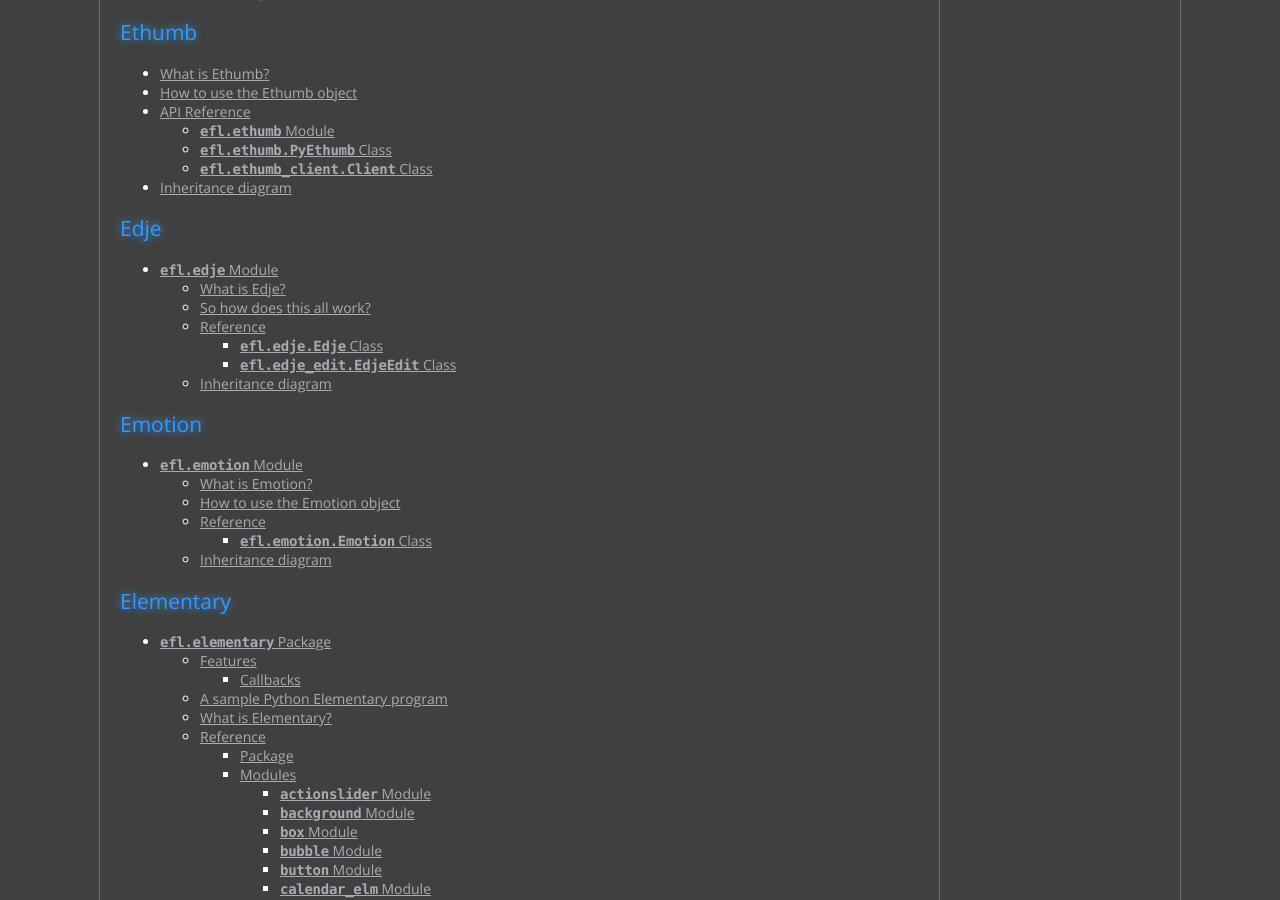
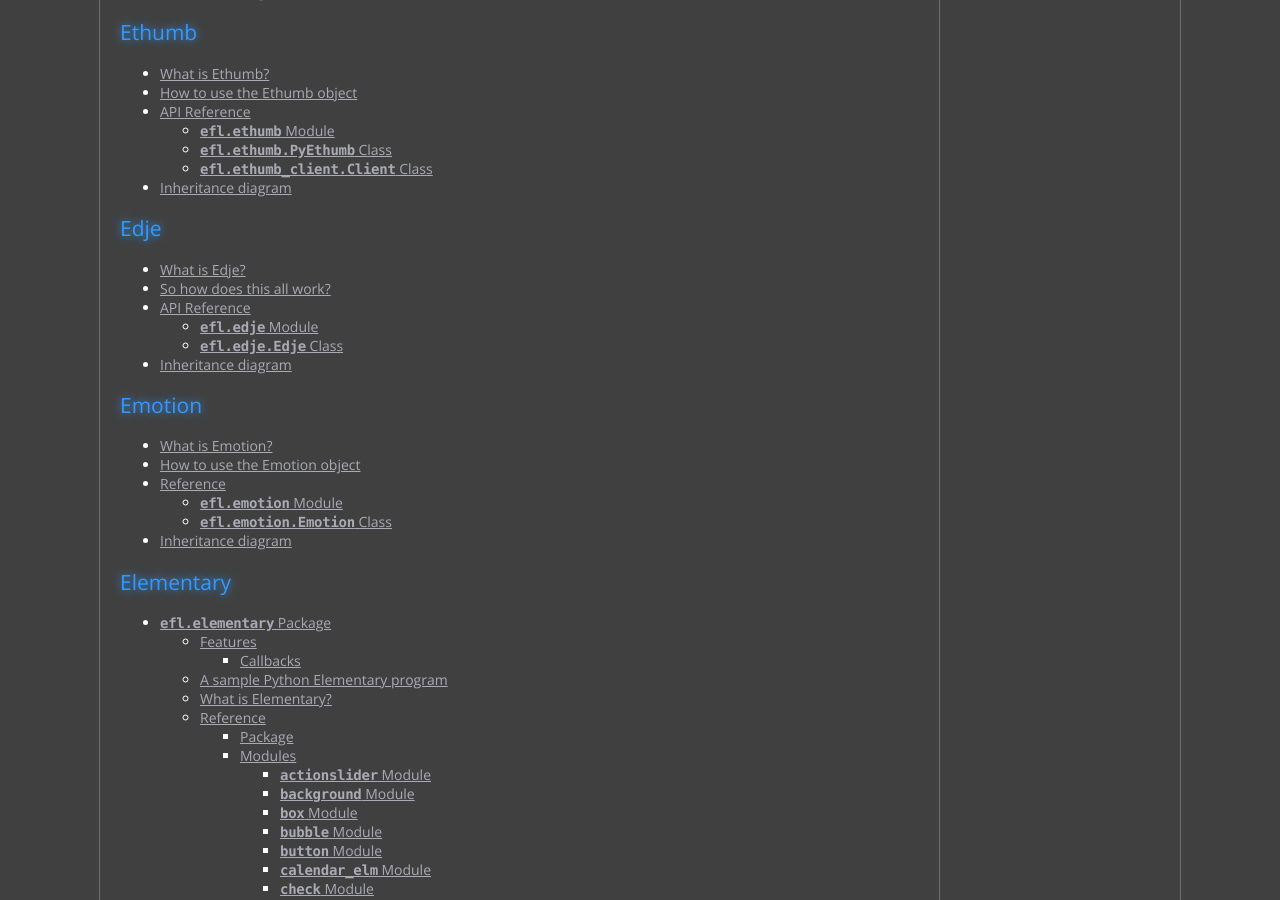
Before and after one commit to DaveMDS/python-efl, a Sphinx documentation site: the page built from doc/index.rst, in a window 1280 px wide and 900 px high, scrolled down 1996 px. Built offline with Sphinx 7.4.7, drawn with Linux system fonts in a browser that asks for light colours.

Commit message:
Doc: restructure edje and emotion documentation

```diff
--- a/doc/edje/class-edje_edit.rst
+++ /dev/null
@@ -1,7 +0,0 @@
-.. currentmodule:: efl.edje_edit
-
-:class:`efl.edje_edit.EdjeEdit` Class
-=======================================
-
-.. autoclass:: efl.edje_edit.EdjeEdit
-    :undoc-members:
--- a/doc/edje/edje.rst
+++ b/doc/edje/edje.rst
@@ -1,7 +1,3 @@
-:mod:`efl.edje` Module
-=======================
-
-.. module:: efl.edje
 
 What is Edje?
 --------------
@@ -65,14 +61,14 @@ Before digging into changing or creating your own Edje source (edc)
 files, read the @ref edcref.
 
 
-Reference
----------
+API Reference
+-------------
 
 .. toctree::
    :maxdepth: 4
 
-   class-edje
-   class-edje_edit
+   edje_module
+   edje_object
 
 
 Inheritance diagram
--- /dev/null
+++ b/doc/edje/edje_module.rst
@@ -0,0 +1,5 @@
+:mod:`efl.edje` Module
+=======================
+
+.. automodule:: efl.edje
+   :exclude-members: Edje
--- a/doc/emotion/emotion.rst
+++ b/doc/emotion/emotion.rst
@@ -1,7 +1,3 @@
-:mod:`efl.emotion` Module
-============================
-
-.. module:: efl.emotion
 
 What is Emotion?
 ----------------
@@ -86,7 +82,8 @@ Reference
 .. toctree::
    :maxdepth: 4
 
-   class-emotion
+   emotion_module
+   emotion_object
 
 
 Inheritance diagram
--- /dev/null
+++ b/doc/emotion/emotion_module.rst
@@ -0,0 +1,5 @@
+:mod:`efl.emotion` Module
+=========================
+
+.. automodule:: efl.emotion
+   :exclude-members: Emotion
```
Also changed, not shown: doc/index.rst (+5 -5 lines), doc/edje/edje_object.rst (renamed from doc/edje/class-edje.rst), doc/emotion/emotion_object.rst (renamed from doc/emotion/class-emotion.rst), 1 other file.
